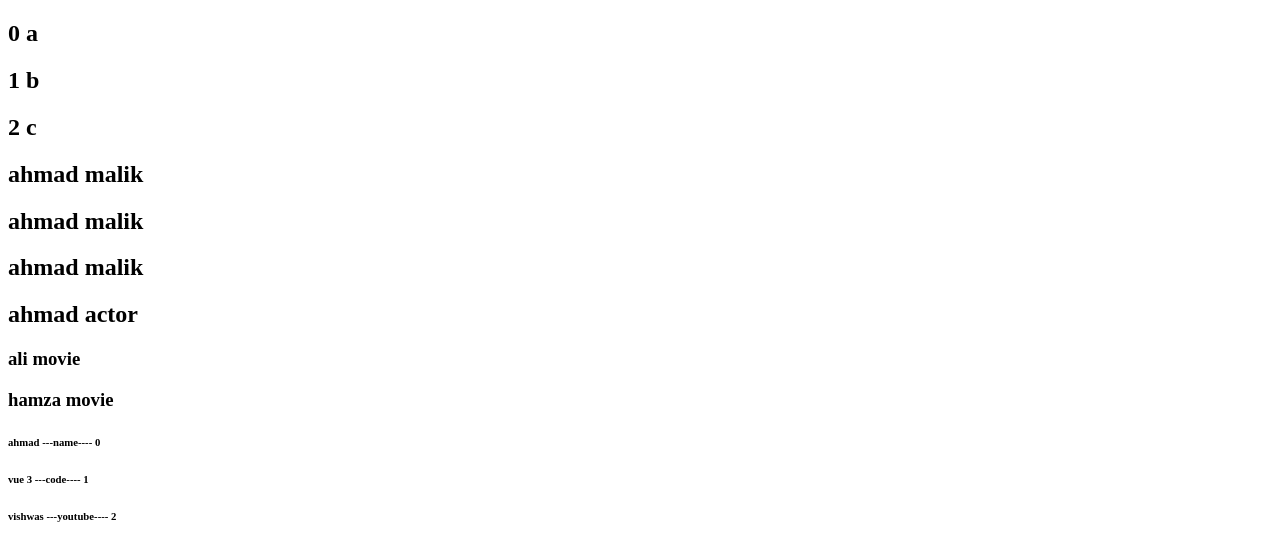
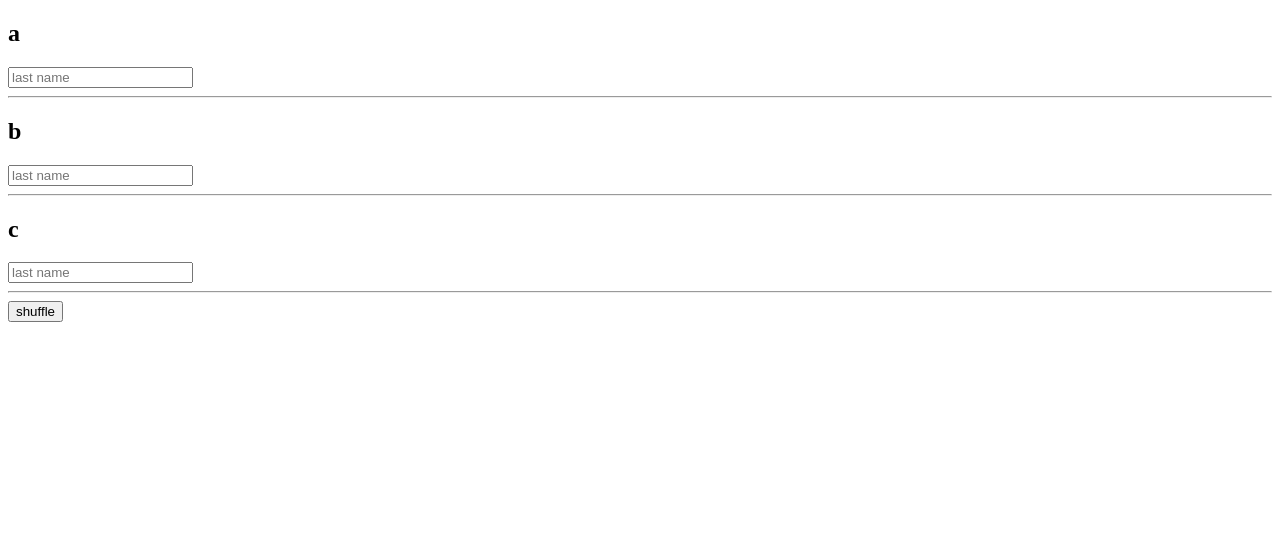
Before and after one commit to devlivewir/vue-initial, a Vue app: page / in a window 1280 px wide. Shown: the top 560 px of the page. Built offline with nearby package versions, Linux system fonts and the light colour scheme.

Commit message:
array of object in the list of the array 14 video done

```diff
--- a/src/App.vue
+++ b/src/App.vue
@@ -1,13 +1,13 @@
 <template>
-<div>
-    <h2 v-for="(name,index) in names" :key="name">{{index}} {{ name }}</h2>
-    <h2 v-for="name in fullNames" :key="name.first">{{name.first}} {{name.last}}</h2>
-    <div v-for="actor in actors" :key="actor.name">
-    <h2>{{actor.name}}</h2>
-    <h3 v-for="movie in actor.movies" :key="movie">{{movie}}</h3>
+  <div>
+    <div v-for="name in names" :key="name">
+      <h2>{{ name }}</h2>
+      <input placeholder="last name" />
+      <hr>
     </div>
-    <h6 v-for="(value, key, index) in myInfo" :key="value">{{value}} ---{{key}}---- {{index}}</h6>
-</div>
+
+    <button @click="shuffle">shuffle</button>
+  </div>
 </template>
 
 <script>
@@ -17,24 +17,15 @@ export default {
   data(){
     return{
       names:["a","b","c"],
-      fullNames:[
-          {first: 'ahmad', last: 'malik'},
-          {first: 'ahmad', last: 'malik'},
-          {first: 'ahmad', last: 'malik'},
-      ],
-      actors:[
-              {
-              name:'ahmad actor',
-              movies:['ali movie','hamza movie']
-              }
-      ],
-      myInfo: {
-      name: 'ahmad',
-      code: 'vue 3',
-      youtube: 'vishwas',
-      }
+
     }
-  }
+  },
+  methods: {
+    shuffle(){
+    console.log(this.names);
+    //this.names = _.shuffle(this.names);
+    }
+  },
 
 }
 </script>
```
